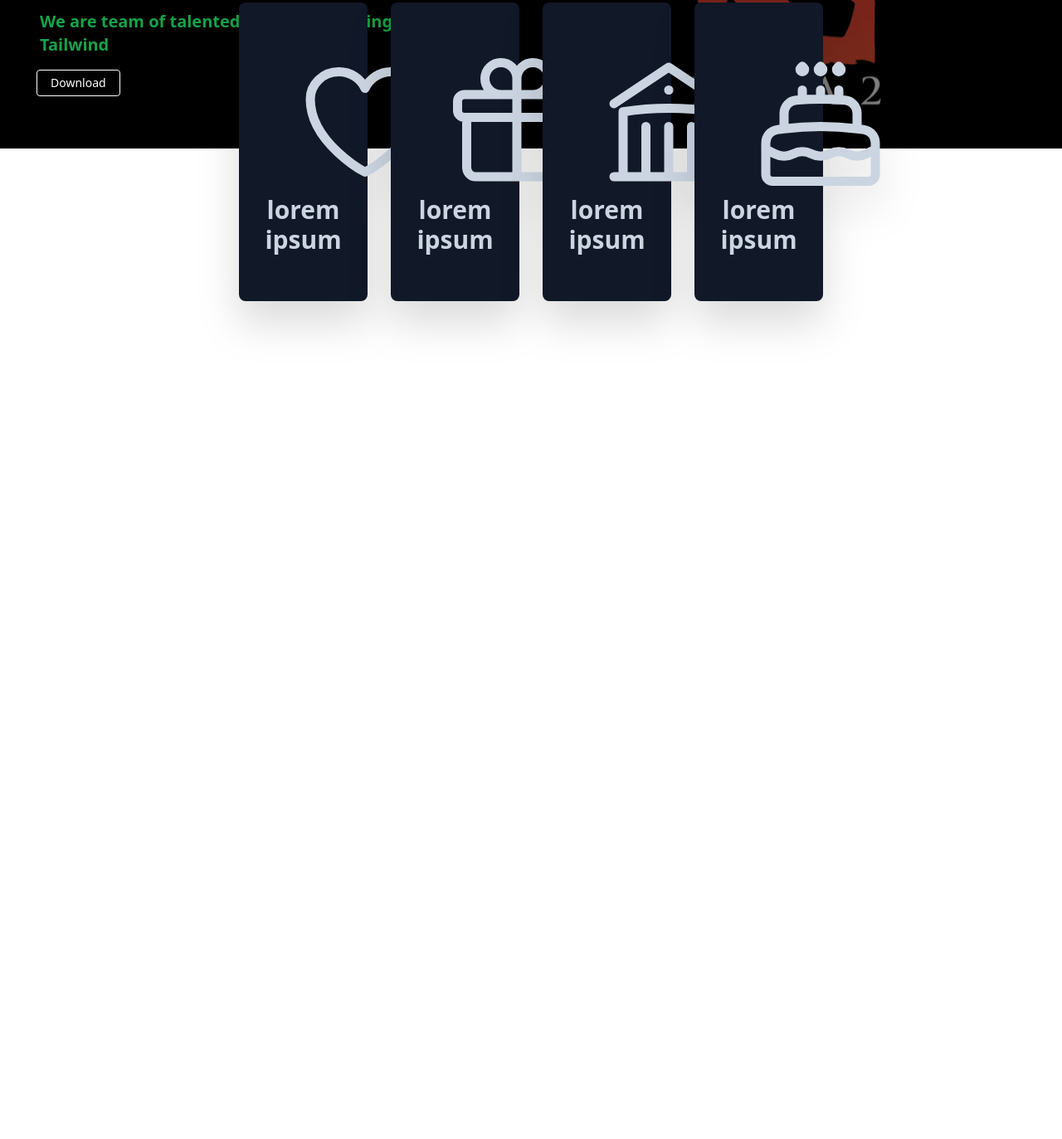
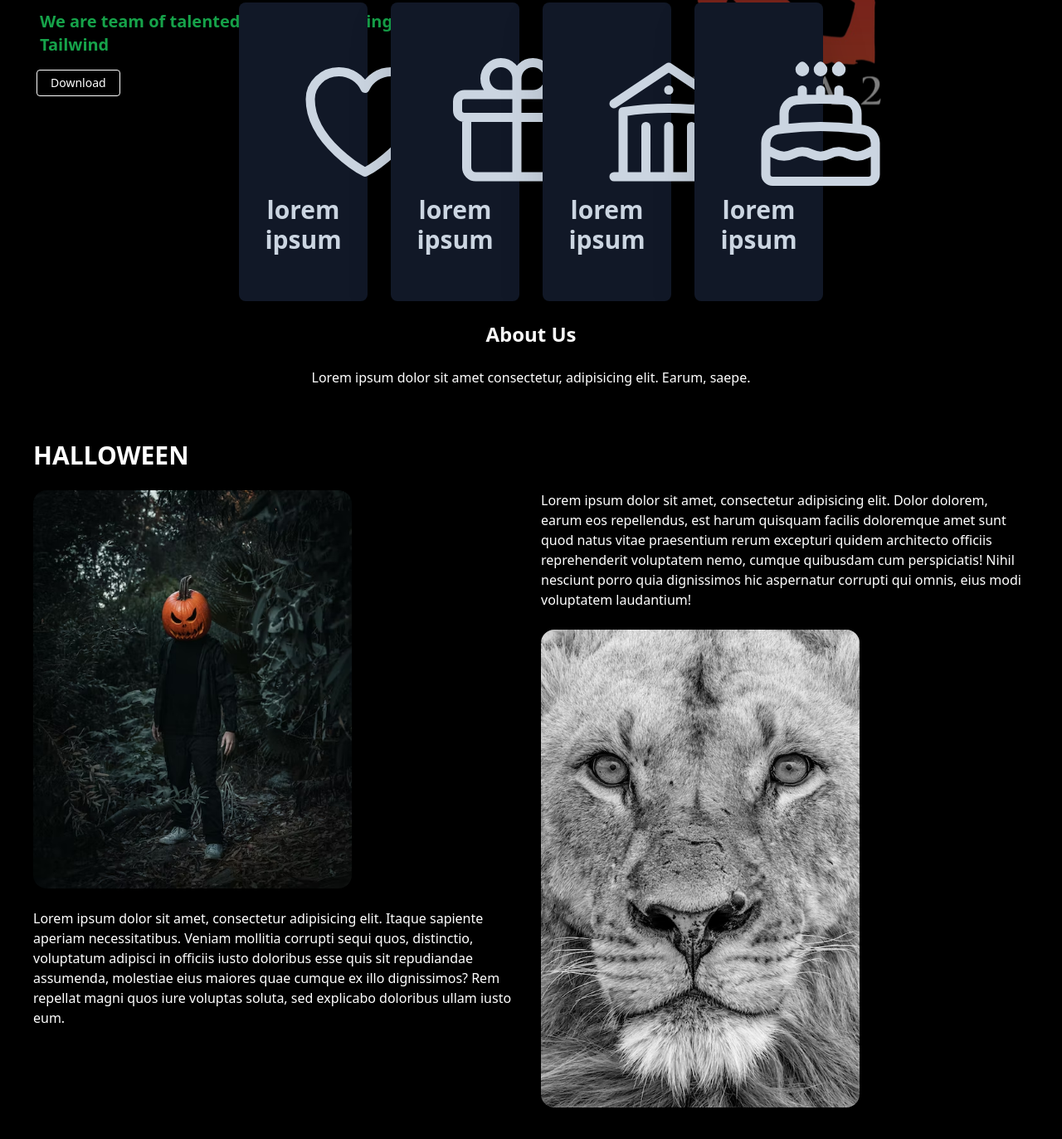
Before and after one commit to alifaditya0/tailwind_CSS, a website: page index.html in a window 1280 px wide. Shown: the part 341-1714 px from the top of the page at 83% size. Before the commit the page ends 800 px from the top, so only its background shows below. Drawn offline with Linux system fonts and the light colour scheme.

Commit message:
tailwind_CSS

```diff
--- a/index.html
+++ b/index.html
@@ -7,7 +7,7 @@
     <link href="/dist/output.css" rel="stylesheet">
 </head>
 
-<body>
+<body class="bg-black">
     <nav class="flex items-center justify-between flex-wrap  p-6 bg-blue-500">
         <div class="flex items-center flex-shrink-0 text-white mr-6">
             <svg class="fill-current h-8 w-8 mr-2" width="54" height="54" viewBox="0 0 54 54"
@@ -145,8 +145,42 @@
             <div class="font-bold text-3xl text-slate-300">lorem ipsum</div>
         </div>
     </div>
+    <br>
+    <div class="text-2xl text-center text-white"><b>About Us</b></div><br>
+    <div class="text-center text-white">Lorem ipsum dolor sit amet consectetur, adipisicing elit. Earum, saepe. </div>
+    <br>
+    <div class="grid grid-cols-2 gap-6 justify-center px-10 p-10">
+        <div>
+            <div class=" text-3xl text-white">
+                <b>HALLOWEEN </b>
+            </div><br>
+            <div class="flex justify-center w-96">
+                <img class="rounded-2xl" src="hallow.avif" alt="foto" width="2000">
+            </div><br>
+            <div class="text-white">
+                Lorem ipsum dolor sit amet, consectetur adipisicing elit. Itaque sapiente aperiam necessitatibus. Veniam
+                mollitia corrupti sequi quos, distinctio, voluptatum adipisci in officiis iusto doloribus esse quis sit
+                repudiandae assumenda, molestiae eius maiores quae cumque ex illo dignissimos? Rem repellat magni quos
+                iure voluptas soluta, sed explicabo doloribus ullam iusto eum.
+            </div>
+        </div>
 
+        <div>
+            <div class=" text-3xl">
+                <b>LION</b>
+            </div><br>
+            <div class="text-white">
+                Lorem ipsum dolor sit amet, consectetur adipisicing elit. Dolor dolorem, earum eos repellendus, est
+                harum quisquam facilis doloremque amet sunt quod natus vitae praesentium rerum excepturi quidem
+                architecto officiis reprehenderit voluptatem nemo, cumque quibusdam cum perspiciatis! Nihil nesciunt
+                porro quia dignissimos hic aspernatur corrupti qui omnis, eius modi voluptatem laudantium!
+            </div><br>
+            <div class="flex justify-center w-96">
+                <img class="rounded-2xl" src="singa.avif" alt="foto" width="1000">
+            </div>
+        </div>
 
+    </div>
 
 
 
```
Also changed, not shown: dist/output.css, hallow.avif (added), moon.jpg (added), singa.avif (added).
